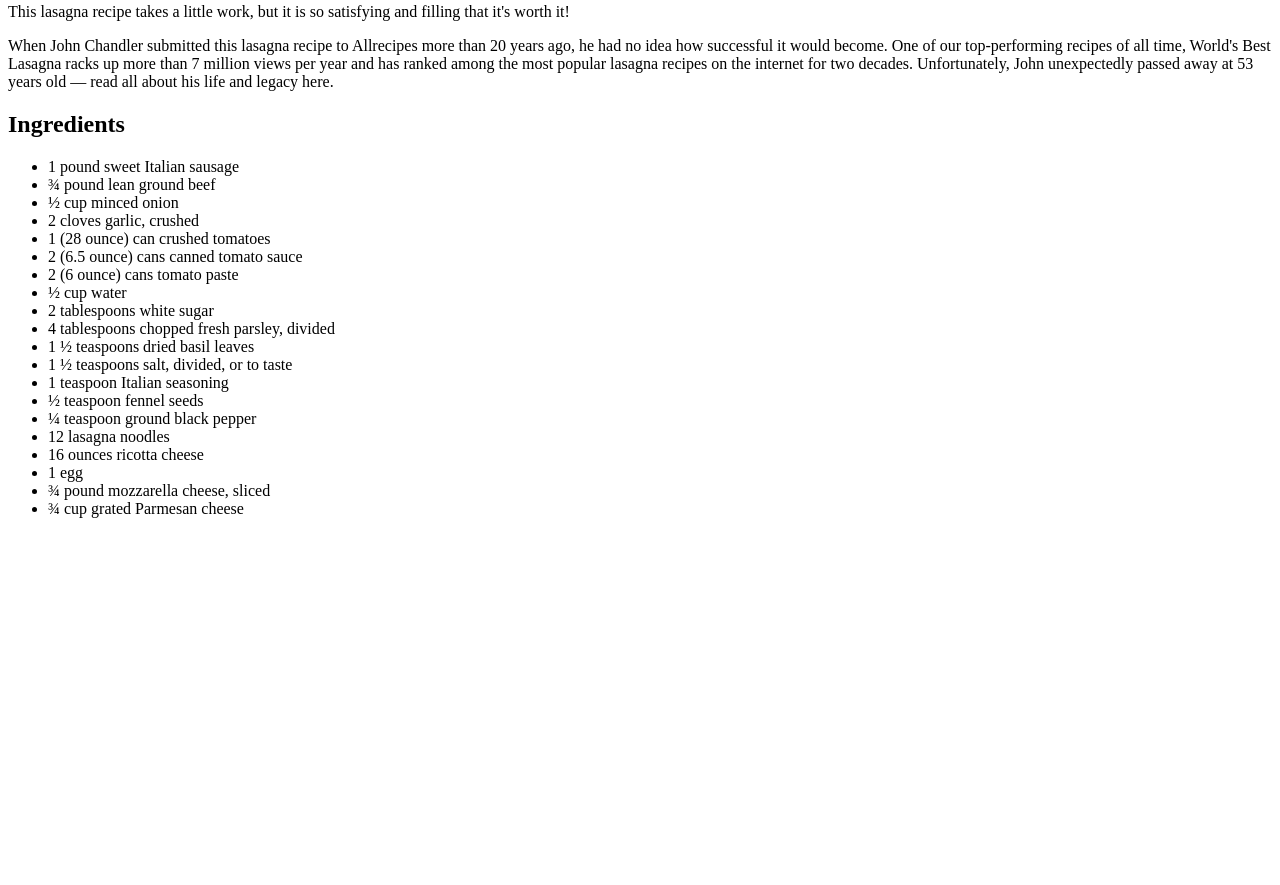
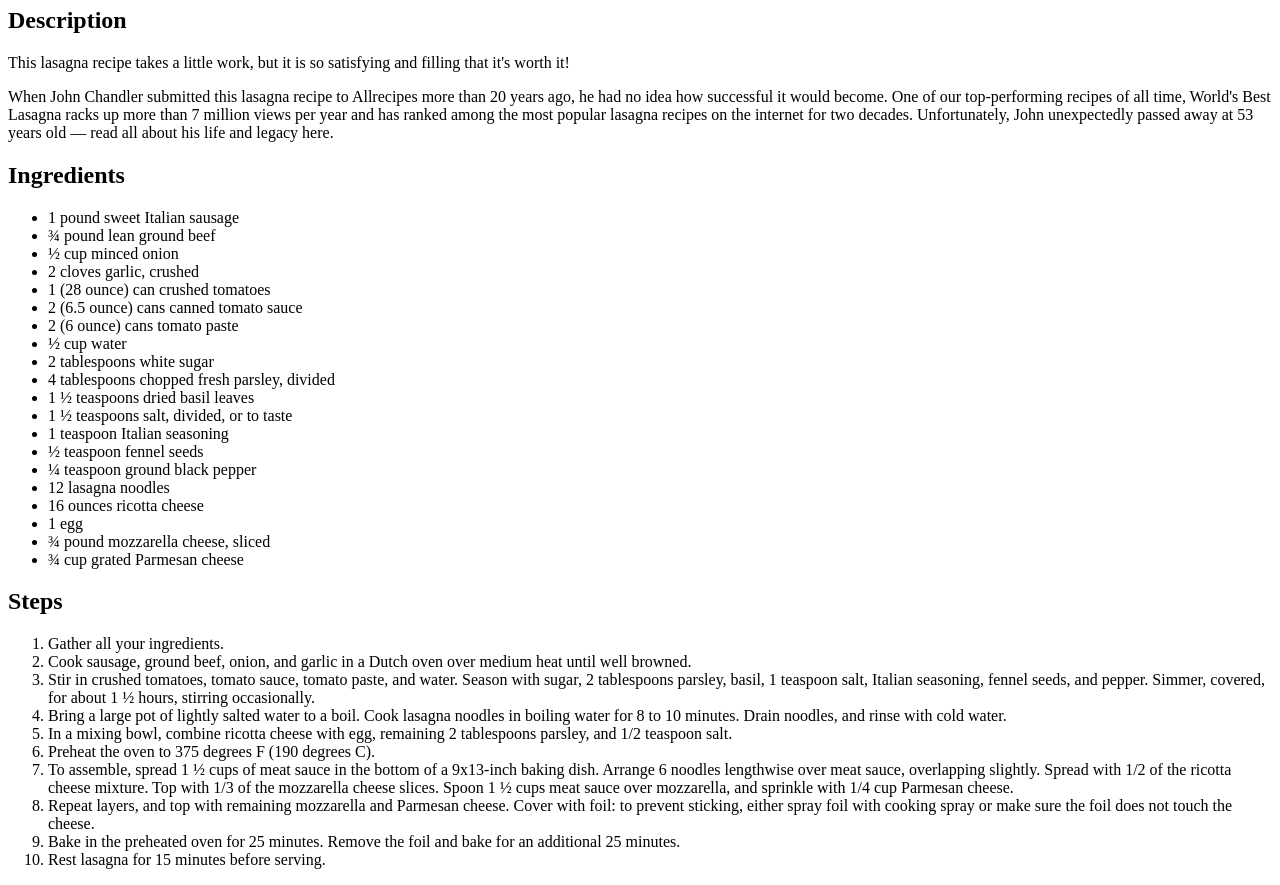
Before and after one commit to chiinthedesert/odin-recipes, a plain HTML site: page recipes/lasagna.html in a window 1280 px wide. Shown: the part 609-1494 px from the top of the page. Before the commit the page ends 1143 px from the top, so only its background shows below. Drawn offline with Linux system fonts and the light colour scheme.

Commit message:
Add steps

```diff
--- a/recipes/lasagna.html
+++ b/recipes/lasagna.html
@@ -3,13 +3,18 @@
 <head>
     <meta charset="UTF-8">
     <meta name="viewport" content="width=device-width, initial-scale=1.0">
-    <title>Document</title>
+    <title>Lasagna</title>
 </head>
 <body>
     <h1>Lasagna</h1>
     <img src="/img/lasagna.jpg" alt="">
+
+
+    <h2>Description</h2>
     <p>This lasagna recipe takes a little work, but it is so satisfying and filling that it's worth it!</p>
     <p>When John Chandler submitted this lasagna recipe to Allrecipes more than 20 years ago, he had no idea how successful it would become. One of our top-performing recipes of all time, World's Best Lasagna racks up more than 7 million views per year and has ranked among the most popular lasagna recipes on the internet for two decades. Unfortunately, John unexpectedly passed away at 53 years old — read all about his life and legacy here.</p>
+
+
     <h2>Ingredients</h2>
     <ul>
         <li>1 pound sweet Italian sausage</li>
@@ -33,5 +38,20 @@
         <li>¾ pound mozzarella cheese, sliced</li>
         <li>¾ cup grated Parmesan cheese</li>
     </ul>
+
+
+    <h2>Steps</h2>
+    <ol>
+        <li>Gather all your ingredients.</li>
+        <li>Cook sausage, ground beef, onion, and garlic in a Dutch oven over medium heat until well browned.</li>
+        <li>Stir in crushed tomatoes, tomato sauce, tomato paste, and water. Season with sugar, 2 tablespoons parsley, basil, 1 teaspoon salt, Italian seasoning, fennel seeds, and pepper. Simmer, covered, for about 1 ½ hours, stirring occasionally.</li>
+        <li>Bring a large pot of lightly salted water to a boil. Cook lasagna noodles in boiling water for 8 to 10 minutes. Drain noodles, and rinse with cold water.</li>
+        <li>In a mixing bowl, combine ricotta cheese with egg, remaining 2 tablespoons parsley, and 1/2 teaspoon salt.</li>
+        <li>Preheat the oven to 375 degrees F (190 degrees C).</li>
+        <li>To assemble, spread 1 ½ cups of meat sauce in the bottom of a 9x13-inch baking dish. Arrange 6 noodles lengthwise over meat sauce, overlapping slightly. Spread with 1/2 of the ricotta cheese mixture. Top with 1/3 of the mozzarella cheese slices. Spoon 1 ½ cups meat sauce over mozzarella, and sprinkle with 1/4 cup Parmesan cheese.</li>
+        <li>Repeat layers, and top with remaining mozzarella and Parmesan cheese. Cover with foil: to prevent sticking, either spray foil with cooking spray or make sure the foil does not touch the cheese.</li>
+        <li>Bake in the preheated oven for 25 minutes. Remove the foil and bake for an additional 25 minutes.</li>
+        <li>Rest lasagna for 15 minutes before serving. </li>
+    </ol>
 </body>
 </html>
```
Also changed, not shown: index.html (+5 -3 lines), recipes/banana-pancakes.html (+11 -1 lines), recipes/fish-tacos.html (+17 -1 lines).
